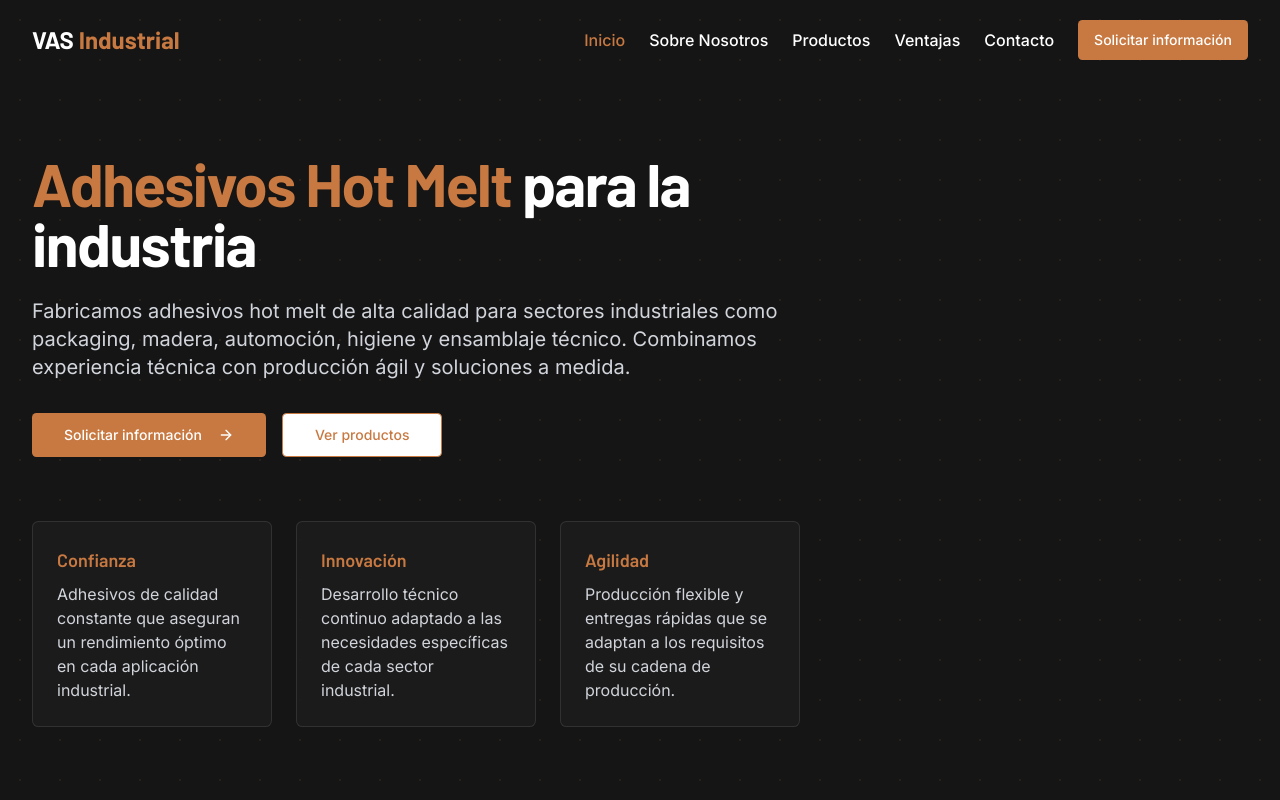
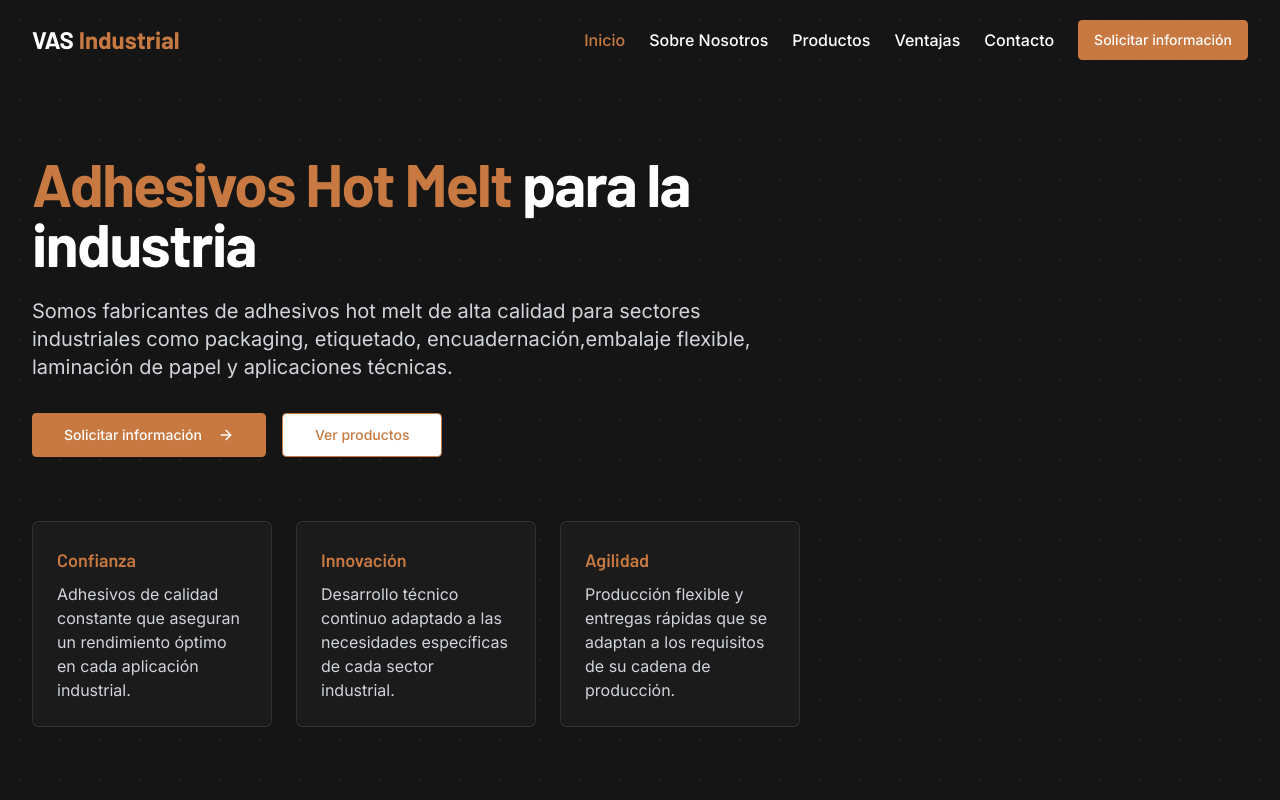
Before and after one commit to NClaraso/vas-industrial-adhesives-web, a React (Vite) app: page / in a window 1280 px wide. Shown: the top 800 px of the page. Built offline with nearby package versions, Linux system fonts and the light colour scheme.

Commit message:
Visual edit in Lovable
Edited UI in Lovable

```diff
--- a/src/components/home/Hero.tsx
+++ b/src/components/home/Hero.tsx
@@ -1,9 +1,7 @@
-
 import React from 'react';
 import { Link } from 'react-router-dom';
 import { Button } from '@/components/ui/button';
 import { ArrowRight } from 'lucide-react';
-
 const Hero = () => {
   return <section className="relative bg-vas-dark min-h-screen flex items-center">
       {/* Background Pattern */}
@@ -17,9 +15,7 @@ const Hero = () => {
           <h1 className="heading-xl text-white mb-6">
             <span className="text-vas-bronze">Adhesivos Hot Melt</span> para la industria
           </h1>
-          <p className="text-lg md:text-xl text-gray-300 mb-8 leading-relaxed">
-            Fabricamos adhesivos hot melt de alta calidad para sectores industriales como packaging, madera, automoción, higiene y ensamblaje técnico. Combinamos experiencia técnica con producción ágil y soluciones a medida.
-          </p>
+          <p className="text-lg md:text-xl text-gray-300 mb-8 leading-relaxed">Somos fabricantes de adhesivos hot melt de alta calidad para sectores industriales como packaging, etiquetado, encuadernación,embalaje flexible, laminación de papel y aplicaciones técnicas.</p>
           <div className="flex flex-col sm:flex-row gap-4">
             <Button asChild size="lg" className="bg-vas-bronze hover:bg-vas-bronze/90 text-white">
               <Link to="/contacto">
```
